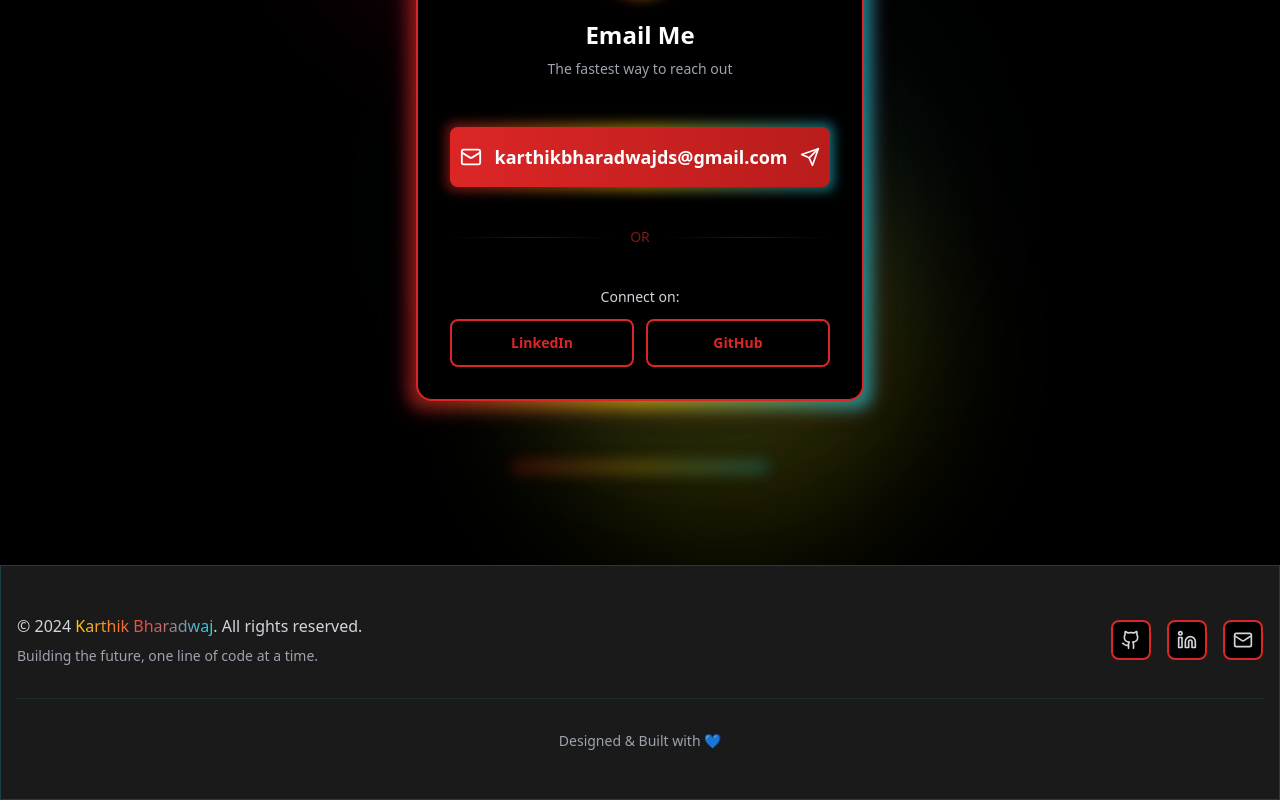
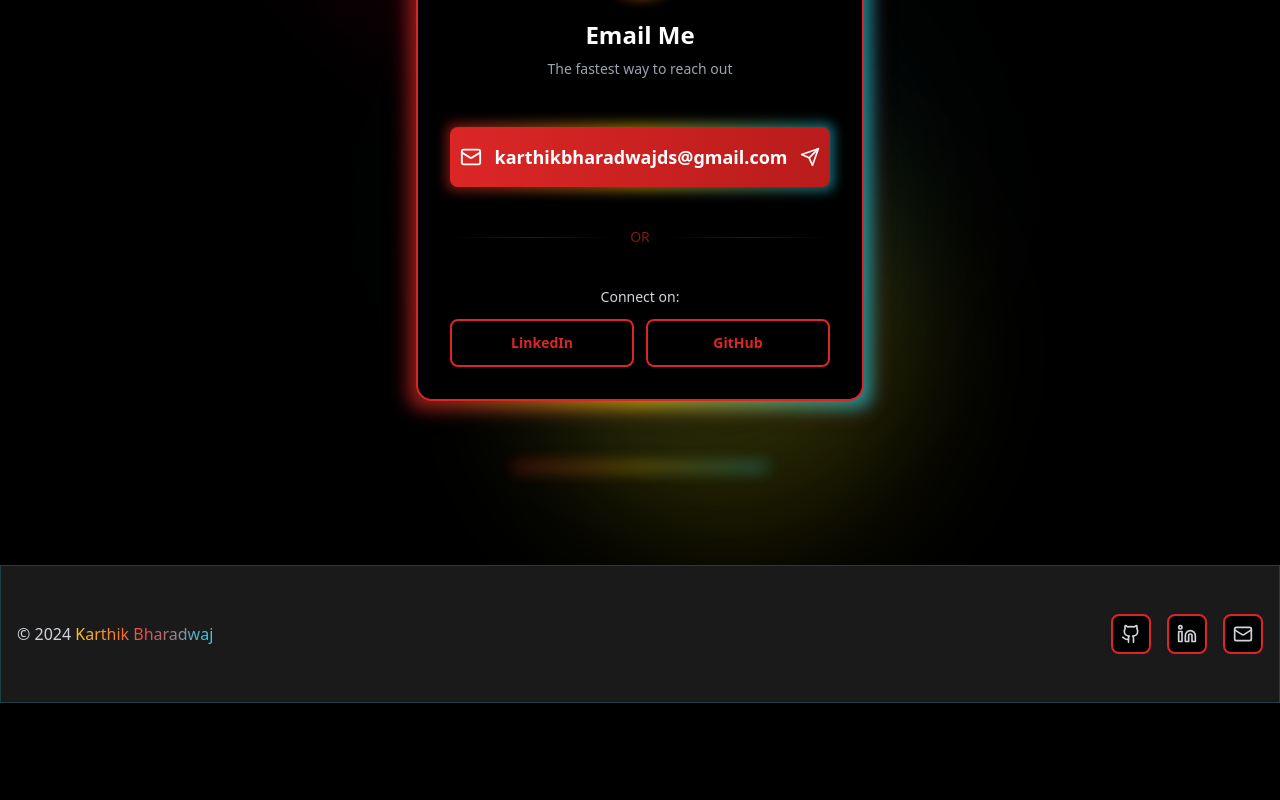
Before and after one commit to karthik-b-2001/portfolio, a React (Vite) app: page / in a window 1280 px wide. Shown: the part 7237-8037 px from the top of the page. After the commit the page ends 7940 px from the top, so only its background shows below. Built offline with nearby package versions, Linux system fonts and the light colour scheme.

Commit message:
refactor: simplify footer content for a cleaner look

```diff
--- a/src/components/layout/Footer.tsx
+++ b/src/components/layout/Footer.tsx
@@ -6,21 +6,14 @@ const Footer = () => (
       <div className="flex flex-col md:flex-row justify-between items-center space-y-6 md:space-y-0">
         <div>
           <p className="text-gray-300 font-medium">
-            &copy; {new Date().getFullYear()} <span className="gradient-text">Karthik Bharadwaj</span>. All rights reserved.
+            &copy; {new Date().getFullYear()} <span className="gradient-text">Karthik Bharadwaj</span>
           </p>
-          <p className="text-gray-400 text-sm mt-2">Building the future, one line of code at a time.</p>
         </div>
         <SocialLinks />
       </div>
 
       {/* Decorative gradient line */}
-      <div className="mt-8 pt-8 border-t border-cyan-400/10">
-        <div className="flex justify-center">
-          <div className="text-center text-gray-400 text-sm">
-            <p>Designed & Built with <span className="text-cyan-400">💙</span></p>
-          </div>
-        </div>
-      </div>
+
     </div>
   </footer>
 );
```
